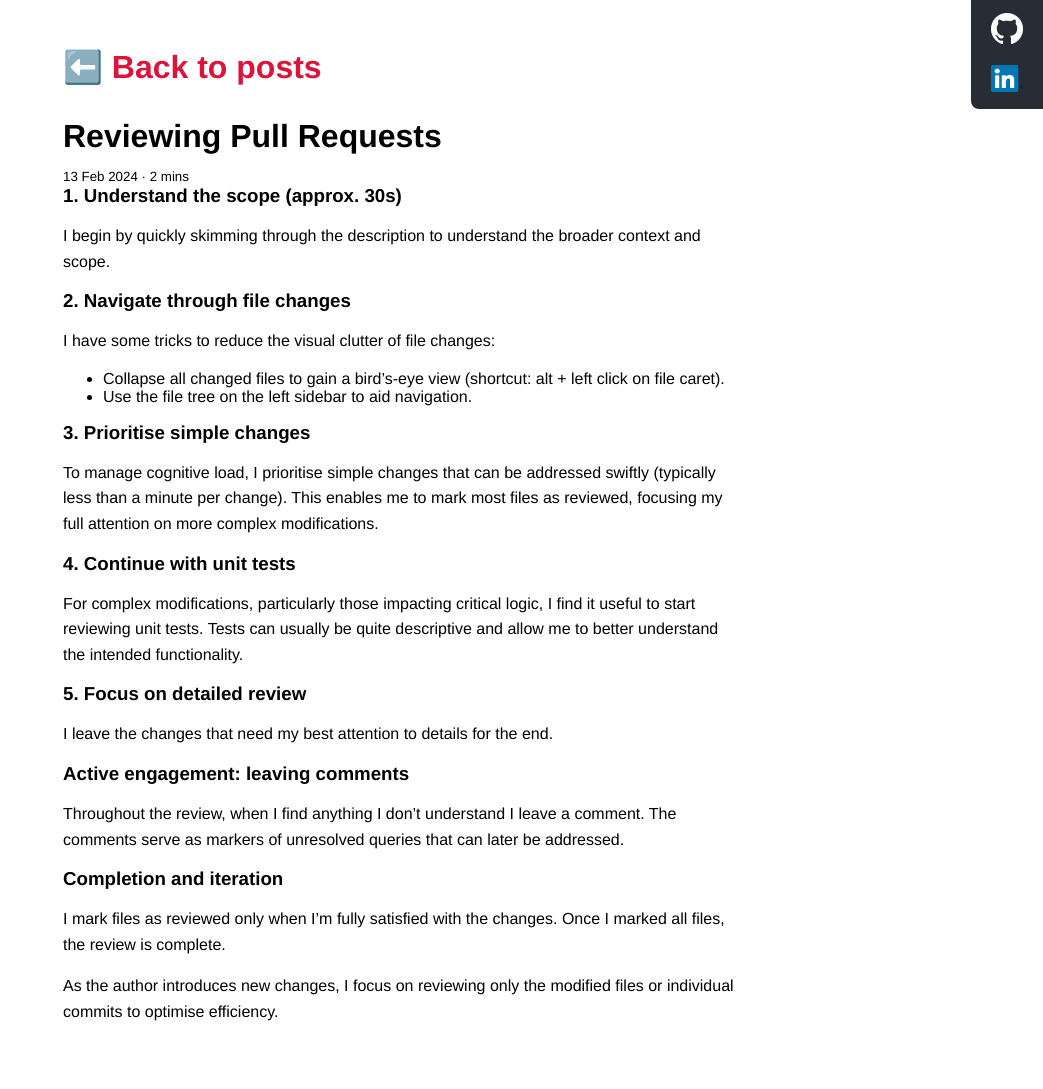
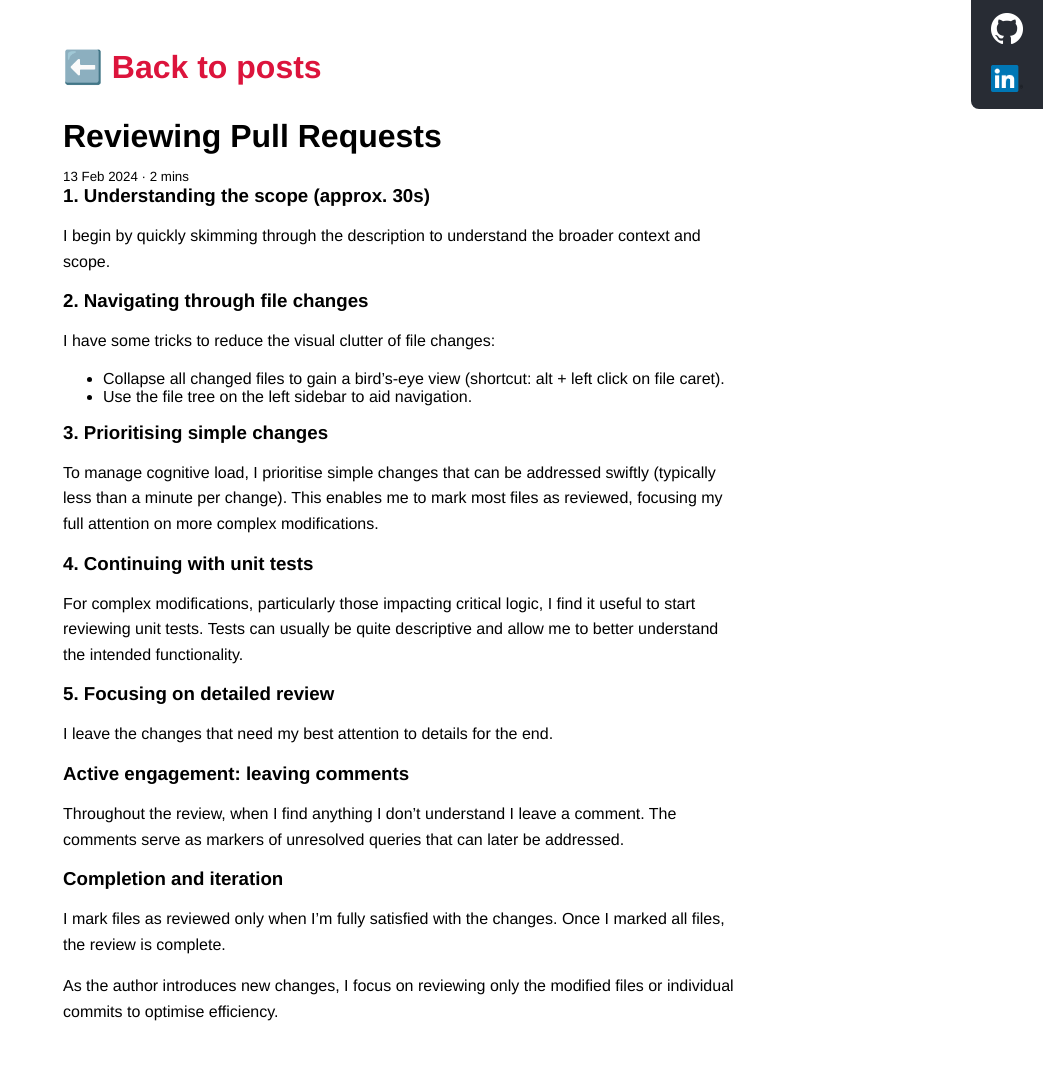
Before and after one commit to seraco/blog-sebastia, a Jekyll site: the page built from _posts/2024-02-13-reviewing-pull-requests.md, in a window 1280 px wide. Shown: the whole page, without its empty margins (237-1280 px from the left). Built offline with Jekyll 4.4.1, drawn with Linux system fonts in a browser that asks for light colours.

Commit message:
Use gerund

```diff
--- a/_posts/2024-02-13-reviewing-pull-requests.md
+++ b/_posts/2024-02-13-reviewing-pull-requests.md
@@ -3,25 +3,25 @@ excerpt: My code review process.
 time_to_read: 2 mins
 ---
 
-### 1. Understand the scope (approx. 30s)
+### 1. Understanding the scope (approx. 30s)
 
 I begin by quickly skimming through the description to understand the broader context and scope.
 
-### 2. Navigate through file changes
+### 2. Navigating through file changes
 
 I have some tricks to reduce the visual clutter of file changes:
 - Collapse all changed files to gain a bird's-eye view (shortcut: alt + left click on file caret).
 - Use the file tree on the left sidebar to aid navigation.
 
-### 3. Prioritise simple changes
+### 3. Prioritising simple changes
 
 To manage cognitive load, I prioritise simple changes that can be addressed swiftly (typically less than a minute per change). This enables me to mark most files as reviewed, focusing my full attention on more complex modifications.
 
-### 4. Continue with unit tests
+### 4. Continuing with unit tests
 
 For complex modifications, particularly those impacting critical logic, I find it useful to start reviewing unit tests. Tests can usually be quite descriptive and allow me to better understand the intended functionality.
 
-### 5. Focus on detailed review
+### 5. Focusing on detailed review
 
 I leave the changes that need my best attention to details for the end.
 
```
